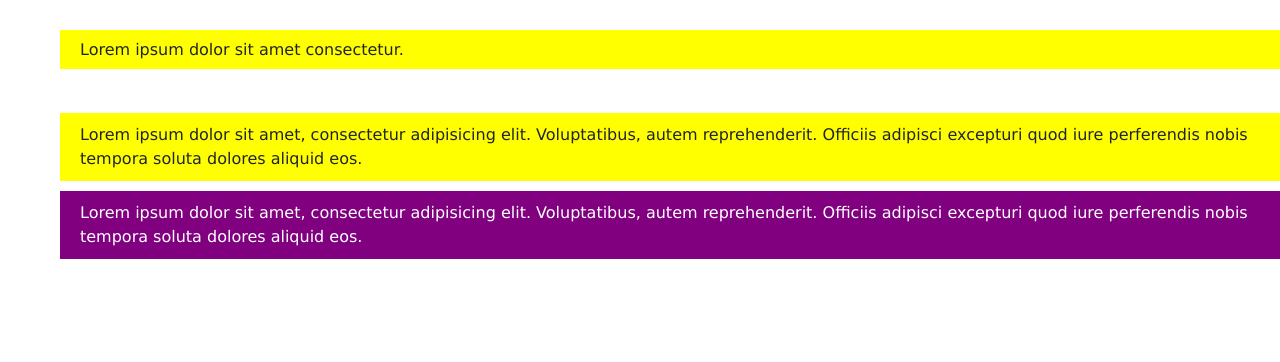
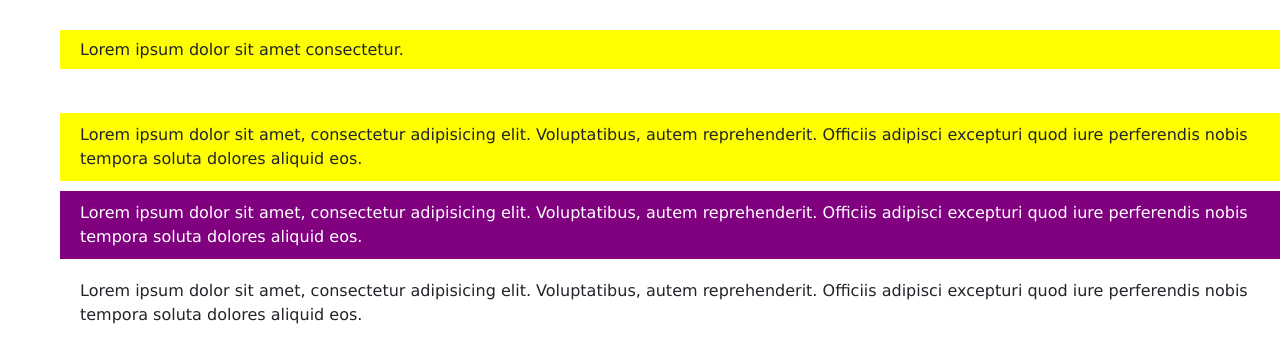
Before and after one commit to ShiyamS/Angular-eShopping, an Angular app: page / in a window 1280 px wide. Shown: the top 362 px of the page. Built offline with nearby package versions, Linux system fonts and the light colour scheme.

Commit message:
@HostBinding

```diff
--- a/src/app/app.component.html
+++ b/src/app/app.component.html
@@ -46,6 +46,11 @@
       reprehenderit.
       Officiis adipisci
       excepturi quod iure perferendis nobis tempora soluta dolores aliquid eos.</p>
+    <p class="container" appBetterHighlighter>Lorem ipsum dolor sit amet, consectetur adipisicing elit. Voluptatibus,
+      autem
+      reprehenderit.
+      Officiis adipisci
+      excepturi quod iure perferendis nobis tempora soluta dolores aliquid eos.</p>
   </div>
 
 </div>
--- a/src/app/app.module.ts
+++ b/src/app/app.module.ts
@@ -17,10 +17,11 @@ import { ContentChilcComponent } from './content-chilc/content-chilc.component';
 import { SetBackgroundDirective } from './customDirectives/setBackground.directive';
 import { HighlighterDirective } from './customDirectives/highlighter.directive';
 import { HoverDirective } from './customDirectives/hover.directive';
+import { BetterHighlighterDirective } from './customDirectives/better-highlighter.directive';
 
 @NgModule({
   declarations: [
-    AppComponent, ContainerComponent, NavComponent, HeaderComponent, NotificationComponent, SearchComponent, ProductsComponent, FilterComponent, DemoComponent, CustomerComponent, NgContentComponent, ContentChilcComponent, SetBackgroundDirective, HighlighterDirective, HoverDirective
+    AppComponent, ContainerComponent, NavComponent, HeaderComponent, NotificationComponent, SearchComponent, ProductsComponent, FilterComponent, DemoComponent, CustomerComponent, NgContentComponent, ContentChilcComponent, SetBackgroundDirective, HighlighterDirective, HoverDirective, BetterHighlighterDirective
   ],
   imports: [
     BrowserModule,
--- /dev/null
+++ b/src/app/customDirectives/better-highlighter.directive.ts
@@ -0,0 +1,26 @@
+import { Directive, ElementRef, HostBinding, HostListener, Renderer2 } from '@angular/core';
+
+@Directive({
+  selector: '[appBetterHighlighter]'
+})
+export class BetterHighlighterDirective {
+
+  constructor(private element: ElementRef, private renderer: Renderer2) {
+  }
+
+  //  Host Binding to its property in th ehtml element
+
+  @HostBinding('style.background') background: string = "transparent"
+  @HostBinding('style.border') border: string = "none"
+
+  //  Listens the DOM event and trigger an event
+  @HostListener('mouseenter') mouseEnter() {
+    this.background = 'pink';
+    this.border = 'purple 2px solid';
+  }
+
+  @HostListener('mouseleave') mouseLeave() {
+    this.background = 'transparent';
+    this.border = 'none';
+  }
+}
```
